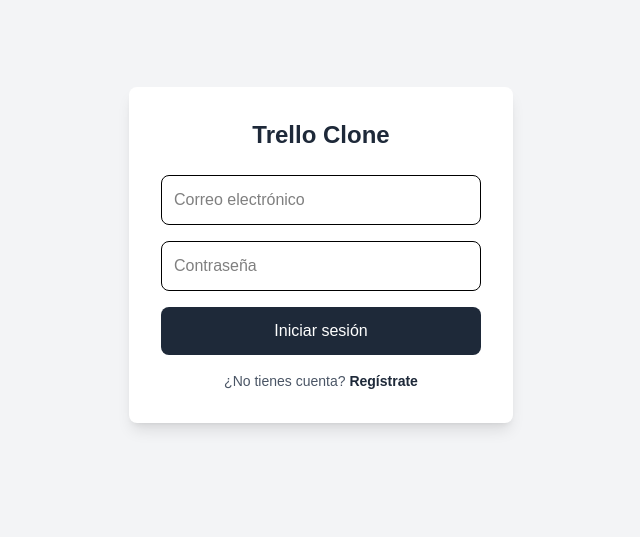
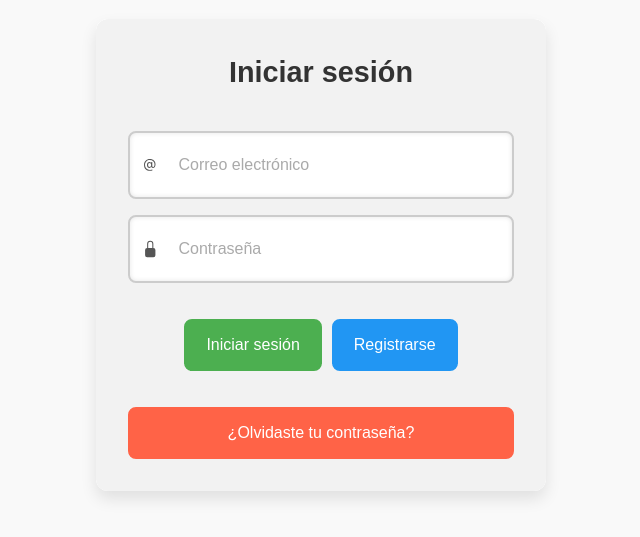
Before and after one commit to cgabrielP/trello-clone, a Next.js app: page / in a window 1280 px wide. Shown: the part 145-682 px from the top of the page, without its empty margins (319-959 px from the left). Built offline with nearby package versions, Linux system fonts and the light colour scheme; no server answers.

Commit message:
change design login

```diff
--- a/package.json
+++ b/package.json
@@ -15,7 +15,8 @@
     "next": "15.2.2",
     "react": "^19.0.0",
     "react-dom": "^19.0.0",
-    "react-icons": "^5.5.0"
+    "react-icons": "^5.5.0",
+    "styled-components": "^6.1.16"
   },
   "devDependencies": {
     "@tailwindcss/postcss": "^4",
--- a/src/components/Login.js
+++ b/src/components/Login.js
@@ -3,6 +3,7 @@
 import { useRouter } from "next/navigation";
 import { signInWithEmailAndPassword } from "firebase/auth";
 import { auth } from "@/lib/firebaseConfig";
+import styled from 'styled-components';
 
 const Login = () => {
     const router = useRouter();
@@ -26,43 +27,169 @@
     };
 
     return (
-        <div className="min-h-screen flex items-center justify-center bg-gray-100">
-            <div className="bg-white p-8 rounded-lg shadow-lg w-96">
-                <h2 className="text-2xl font-bold text-gray-800 mb-6 text-center">
-                    Trello Clone
-                </h2>
-                {error && <p className="text-red-500 text-sm text-center mb-4">{error}</p>}
-                <form onSubmit={handleSubmit} className="space-y-4">
-                    <input
-                        type="email"
+        <StyledWrapper>
+            <div className="card">
+                <div className="card2">
+                    <form onSubmit={handleSubmit} className="form">
+                        <p id="heading">Iniciar sesión</p>
+                        {error && <p className="error">{error}</p>}
+                        <div className="field">
+                            <svg viewBox="0 0 16 16" fill="currentColor" height={16} width={16} xmlns="http://www.w3.org/2000/svg" className="input-icon">
+                                <path d="M13.106 7.222c0-2.967-2.249-5.032-5.482-5.032-3.35 0-5.646 2.318-5.646 5.702 0 3.493 2.235 5.708 5.762 5.708.862 0 1.689-.123 2.304-.335v-.862c-.43.199-1.354.328-2.29.328-2.926 0-4.813-1.88-4.813-4.798 0-2.844 1.921-4.881 4.594-4.881 2.735 0 4.608 1.688 4.608 4.156 0 1.682-.554 2.769-1.416 2.769-.492 0-.772-.28-.772-.76V5.206H8.923v.834h-.11c-.266-.595-.881-.964-1.6-.964-1.4 0-2.378 1.162-2.378 2.823 0 1.737.957 2.906 2.379 2.906.8 0 1.415-.39 1.709-1.087h.11c.081.67.703 1.148 1.503 1.148 1.572 0 2.57-1.415 2.57-3.643zm-7.177.704c0-1.197.54-1.907 1.456-1.907.93 0 1.524.738 1.524 1.907S8.308 9.84 7.371 9.84c-.895 0-1.442-.725-1.442-1.914z" />
+                            </svg>
+                            <input type="email"
                                 placeholder="Correo electrónico"
                                 value={email}
                                 onChange={(e) => setEmail(e.target.value)}
-                        required
-                        className="w-full p-3 border rounded-lg text-black focus:outline-none focus:ring-2 focus:ring-gray-400"
-                    />
-                    <input
-                        type="password"
-                        placeholder="Contraseña"
+                                required className="input-field"
+                                autoComplete="off" />
+                        </div>
+                        <div className="field">
+                            <svg viewBox="0 0 16 16" fill="currentColor" height={16} width={16} xmlns="http://www.w3.org/2000/svg" className="input-icon">
+                                <path d="M8 1a2 2 0 0 1 2 2v4H6V3a2 2 0 0 1 2-2zm3 6V3a3 3 0 0 0-6 0v4a2 2 0 0 0-2 2v5a2 2 0 0 0 2 2h6a2 2 0 0 0 2-2V9a2 2 0 0 0-2-2z" />
+                            </svg>
+                            <input type="password"
                                 value={password}
                                 onChange={(e) => setPassword(e.target.value)}
-                        required
-                        className="w-full p-3 border rounded-lg text-black focus:outline-none focus:ring-2 focus:ring-gray-400"
-                    />
-                    <button
-                        type="submit"
-                        disabled={loading}
-                        className="w-full bg-gray-800 text-white p-3 rounded-lg hover:bg-gray-700 transition disabled:bg-gray-500"
-                    >
+                                required className="input-field"
+                                placeholder="Contraseña" />
+                        </div>
+                        <div className="btn">
+                            <button className="button1" type='submit' disabled={loading}>
                                 {loading ? "Cargando..." : "Iniciar sesión"}
                             </button>
+                            <button type='button' className="button2">Registrarse</button>
+                        </div>
+                        <button type='button' className="button3">¿Olvidaste tu contraseña?</button>
                     </form>
-                <p className="text-sm text-center text-gray-600 mt-4">
-                    ¿No tienes cuenta? <a href="#" className="text-gray-800 font-semibold hover:underline">Regístrate</a>
-                </p>
                 </div>
             </div>
+        </StyledWrapper>
     );
 };
 
+const StyledWrapper = styled.div`
+  display: flex;
+  justify-content: center;
+  align-items: center;
+  min-height: 100vh;
+  background-color: #f9f9f9;
+
+  .card {
+    background-color: #ffffff;
+    border-radius: 12px;
+    overflow: hidden;
+    box-shadow: 0px 8px 16px rgba(0, 0, 0, 0.1);
+    width: 100%;
+    max-width: 450px;
+    margin: 20px;
+  }
+
+  .card2 {
+    border-radius: 0;
+  }
+
+  .form {
+    display: flex;
+    flex-direction: column;
+    gap: 16px;
+    padding: 2em;
+    background-color: #f2f2f2;
+    border-radius: 12px;
+  }
+
+  #heading {
+    text-align: center;
+    color: #333;
+    font-size: 1.8em;
+    font-weight: 600;
+    margin-bottom: 20px;
+  }
+
+  .field {
+    display: flex;
+    align-items: center;
+    gap: 12px;
+    padding: 12px;
+    border: 2px solid #ccc;
+    border-radius: 8px;
+    background-color: #fff;
+    box-shadow: inset 0 0 5px rgba(0, 0, 0, 0.1);
+  }
+
+  .input-icon {
+    width: 18px;
+    height: 18px;
+    fill: #555;
+  }
+
+  .input-field {
+    width: 100%;
+    padding: 8px;
+    color: #333;
+    background: none;
+    border: none;
+    outline: none;
+    font-size: 1em;
+  }
+
+  .input-field::placeholder {
+    color: #aaa;
+  }
+
+  .btn {
+    display: flex;
+    gap: 10px;
+    justify-content: center;
+    margin-top: 20px;
+  }
+
+  .button1, .button2, .button3 {
+    padding: 12px 20px;
+    border-radius: 8px;
+    border: none;
+    outline: none;
+    font-size: 1em;
+    cursor: pointer;
+    transition: 0.3s ease;
+  }
+
+  .button1 {
+    border: 2px solid #4CAF50;
+    color: #fff;
+    background-color: #4CAF50;
+  }
+
+  .button1:hover {
+    background-color: #45a049;
+  }
+
+  .button2 {
+    border: 2px solid #2196F3;
+    color: #fff;
+    background-color: #2196F3;
+  }
+
+  .button2:hover {
+    background-color: #0b7dda;
+  }
+
+  .button3 {
+    border: 2px solid #FF6347;
+    color: #fff;
+    margin-top: 20px;
+    background-color: #FF6347;
+  }
+
+  .button3:hover {
+    background-color: #e5533d;
+  }
+
+  .error {
+    color: red;
+    font-size: 0.9em;
+    text-align: center;
+  }
+`;
+
 export default Login;
```
Also changed, not shown: 1 other file (tests, documents, lock files or other folders). Lines whose indentation alone changed are shown as unchanged.
